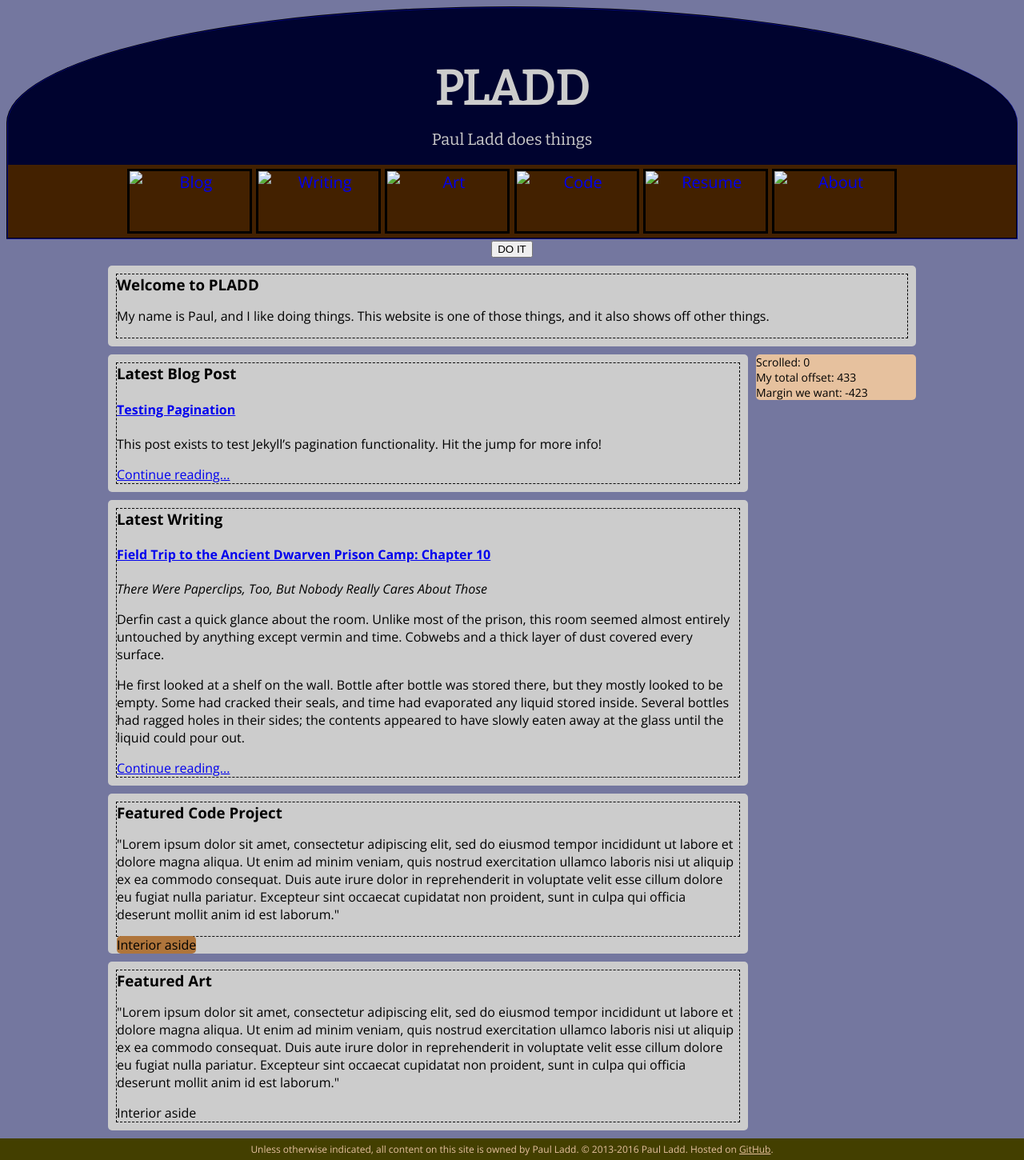
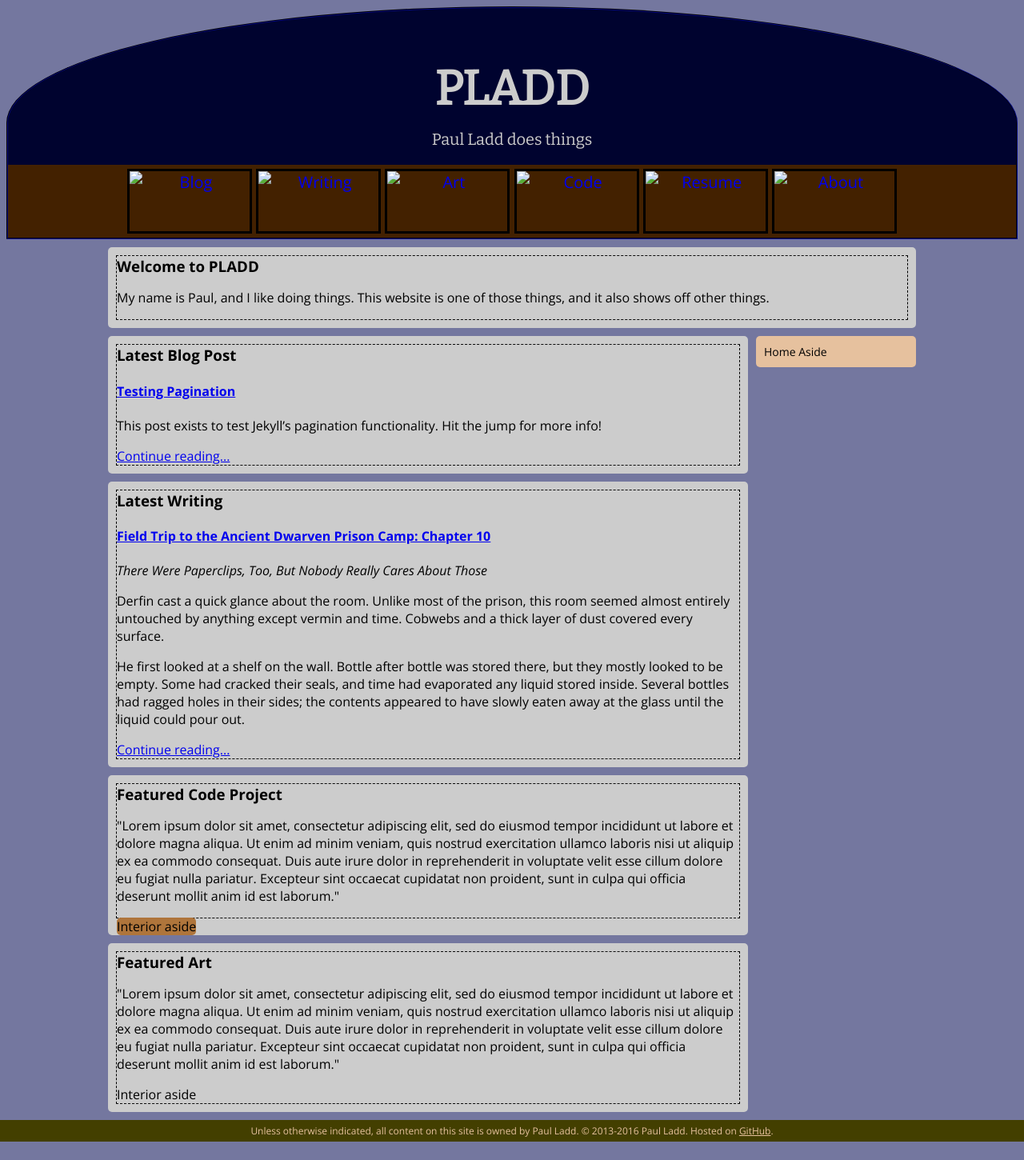
Before and after one commit to itspladd/personal-website-old, a Jekyll site: the page built from index.html, in a window 1280 px wide. Shown: the whole page at 80% size. Built offline with Jekyll 4.4.1, drawn with Linux system fonts in a browser that asks for light colours; after the commit the page ends 1427 px from its top, so only the background shows below that.

Commit message:
Removed js button and distance html

```diff
--- a/_layouts/default.html
+++ b/_layouts/default.html
@@ -15,7 +15,6 @@
             }
             function moveSidebar() {
                 var marginToTop = window.pageYOffset - sidebarOffset + 10;
-                sidebar.innerHTML = "Scrolled: " + window.pageYOffset + "<br/> My total offset: " + sidebarOffset + "<br/>Margin we want: " + marginToTop;
                 if (window.pageYOffset < sidebarOffset) {
                     sidebar.style.position = "static";
                     sidebar.style.marginTop = "10px";
@@ -44,8 +43,6 @@
         </header>
         <div id="content">
 
-        <button class="example" onclick="moveSidebar()">DO IT</button>
-
         {{ content }}
 
         </div><!-- /.content -->
```
